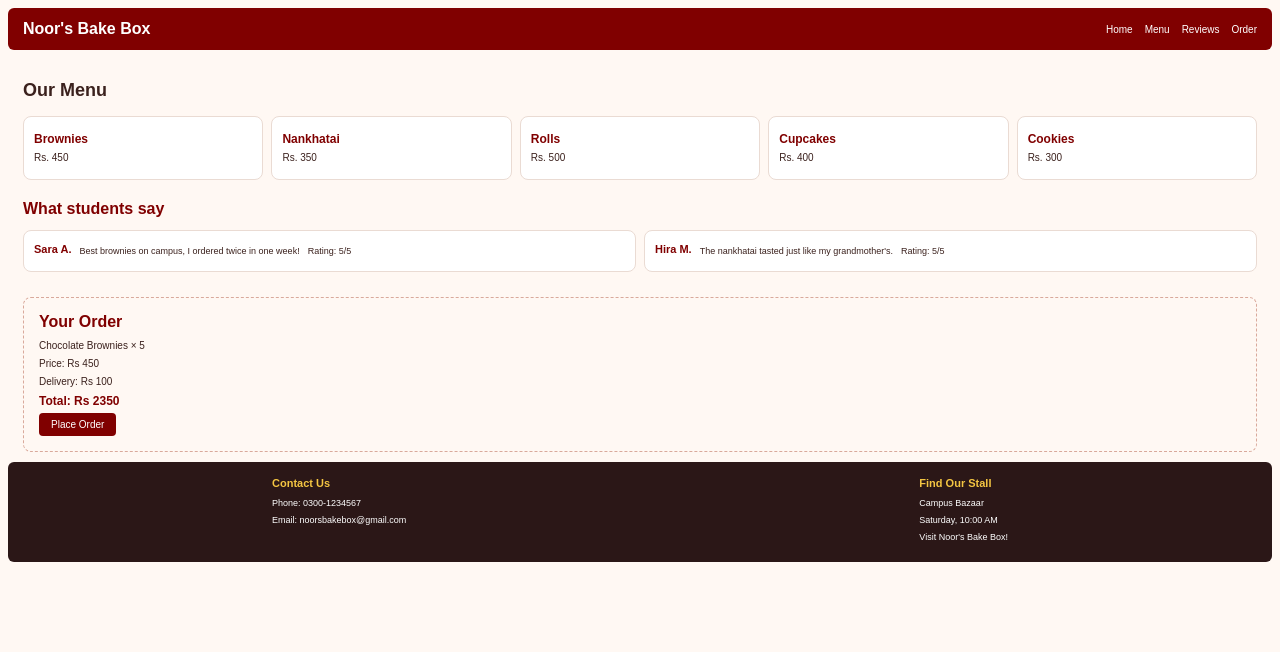
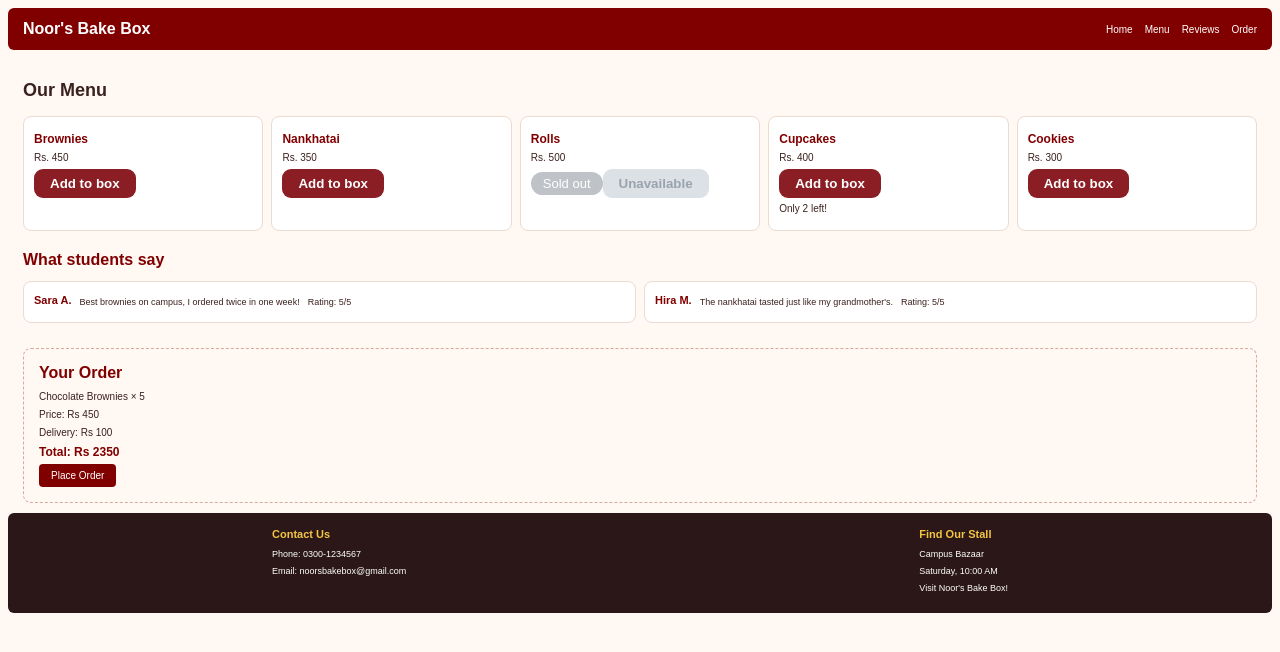
Before and after one commit to 2622-4cs-010-lang/bazaar, a React (Vite) app: page / in a window 1280 px wide. Shown: the top 652 px of the page. Built offline with nearby package versions, Linux system fonts and the light colour scheme.

Commit message:
task 4 lab 9

```diff
--- a/src/components/products/ProductCard.jsx
+++ b/src/components/products/ProductCard.jsx
@@ -1,10 +1,21 @@
-function ProductCard({ name, price, image }) {
+
+function ProductCard({ name, price, inStock, left }) {
   return (
     <div className="product-card">
+      <h3>{name}</h3>
+      <p>Rs. {price}</p>
 
-      <h3>{name}</h3>
+      {!inStock && <span className="badge">Sold out</span>}
 
-      <p>Rs. {price}</p>
+      {inStock ? (
+        <button>Add to box</button>
+      ) : (
+        <button disabled>Unavailable</button>
+      )}
+
+      {inStock && left < 5 && (
+        <p>Only {left} left!</p>
+      )}
     </div>
   );
 }
--- a/src/components/products/ProductSection.jsx
+++ b/src/components/products/ProductSection.jsx
@@ -13,6 +13,8 @@ function ProductSection() {
             key={product.id}
             name={product.name}
             price={product.price}
+            inStock={product.inStock}
+            left={product.left}
           />
         ))}
       </div>
--- a/src/index.css
+++ b/src/index.css
@@ -288,3 +288,27 @@ body {
     padding: 12px;
   }
 }
+.product-card button {
+  background-color: #8b1e24;
+  color: white;
+  border: none;
+  border-radius: 9px;
+  padding: 7px 16px;
+  font-weight: bold;
+  cursor: pointer;
+}
+
+.product-card button:disabled {
+  background-color: #dce1e6;
+  color: #9aa3ad;
+  cursor: not-allowed;
+}
+
+.badge {
+  display: inline-block;
+  background-color: #bfc2c7;
+  color: white;
+  border-radius: 20px;
+  padding: 4px 12px;
+  font-size: 13px;
+}
```
